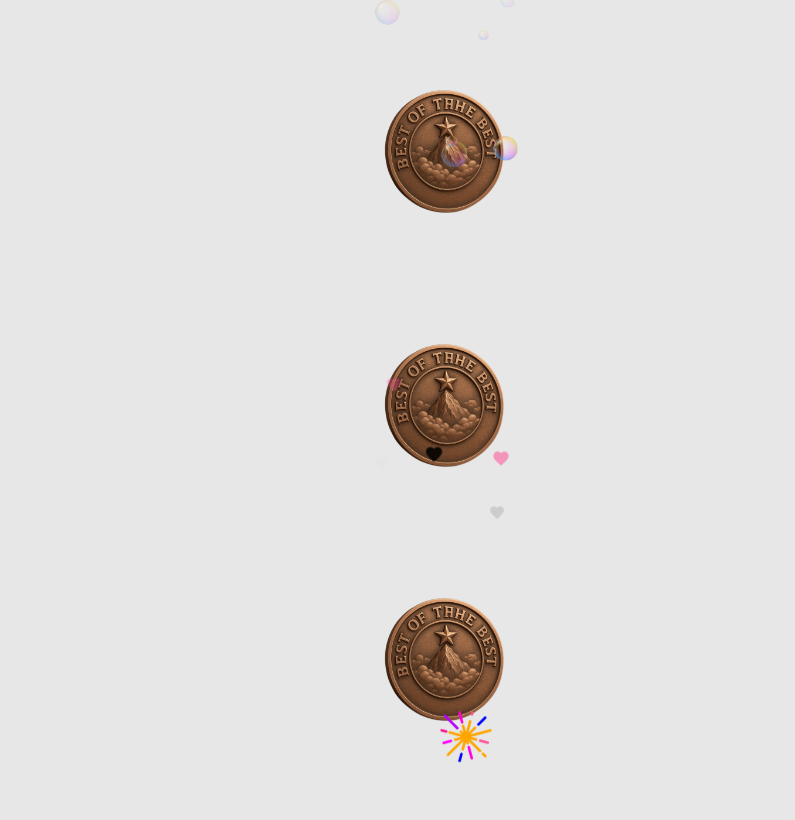
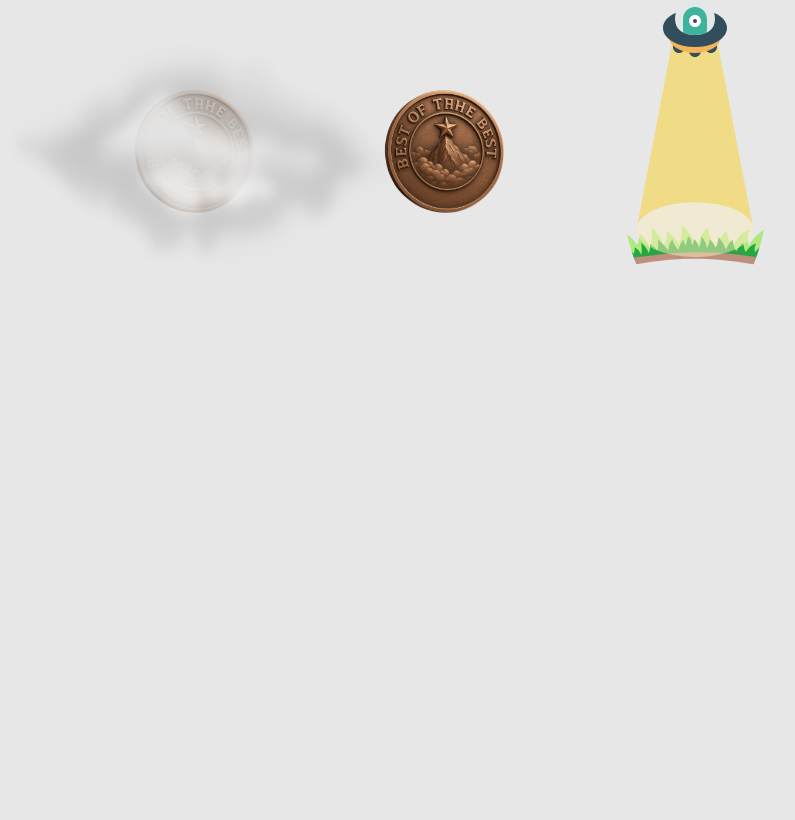
Before and after one commit to otisnth/award-animation, a Vue app: page / in a window 1280 px wide. Shown: the part 691-1511 px from the top of the page, without its empty margins (195-990 px from the left). After the commit the page ends 1278 px from the top, so only its background shows below. Built offline with nearby package versions, Linux system fonts and the light colour scheme; the HTML template or start-up script is replaced by a standard one.

Commit message:
добавлена трава в анимацию нло

```diff
--- a/src/App.vue
+++ b/src/App.vue
@@ -57,6 +57,7 @@ import AwardStub from "./components/AwardStub.vue";
 // разрезание ножницами?
 // рост травы или цветочка - делать
 // замерзание и откалывание кусками в приоритете
+// бутон раскрывается в медаль, и крутится цветок
 </script>
 
 <style>
@@ -70,9 +71,9 @@ body,
 .container {
   height: 100%;
   display: grid;
+  grid-template-columns: repeat(3, 150px);
   justify-content: center;
   align-items: center;
-  /* flex-wrap: wrap; */
   gap: 100px;
 
   padding-bottom: 150px;
--- a/src/components/animations/AnimationUfo.vue
+++ b/src/components/animations/AnimationUfo.vue
@@ -3,6 +3,8 @@
     <img class="ufo" src="@/assets/img/ufo.svg" ref="ufo" />
 
     <img class="ufo-ray" src="@/assets/img/ufoRay.svg" ref="ray" />
+
+    <img class="ufo-grass" src="@/assets/img/ufoGrass.svg" />
 
     <div class="ufo-content" ref="award">
       <slot />
@@ -241,4 +243,13 @@ onBeforeUnmount(() => {
     height: 0%;
   }
 }
+
+.ufo-grass {
+  position: absolute;
+  width: 100%;
+  left: 0%;
+  bottom: -60%;
+  clip-path: ellipse(50% farthest-side at top);
+  perspective: 800px;
+}
 </style>
```
Also changed, not shown: src/assets/img/ufoGrass.svg (added).
